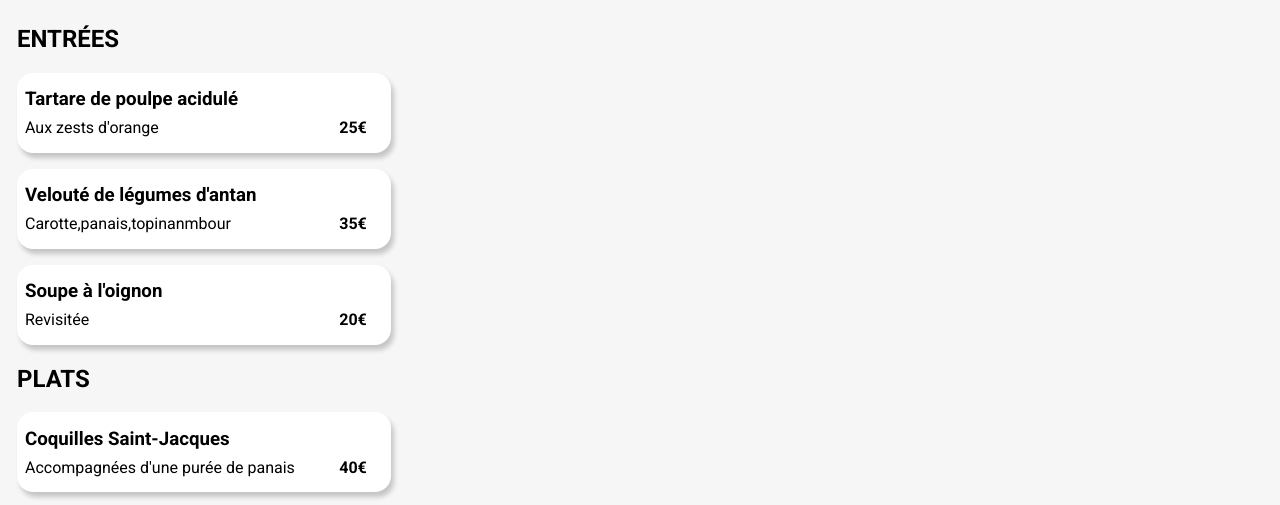
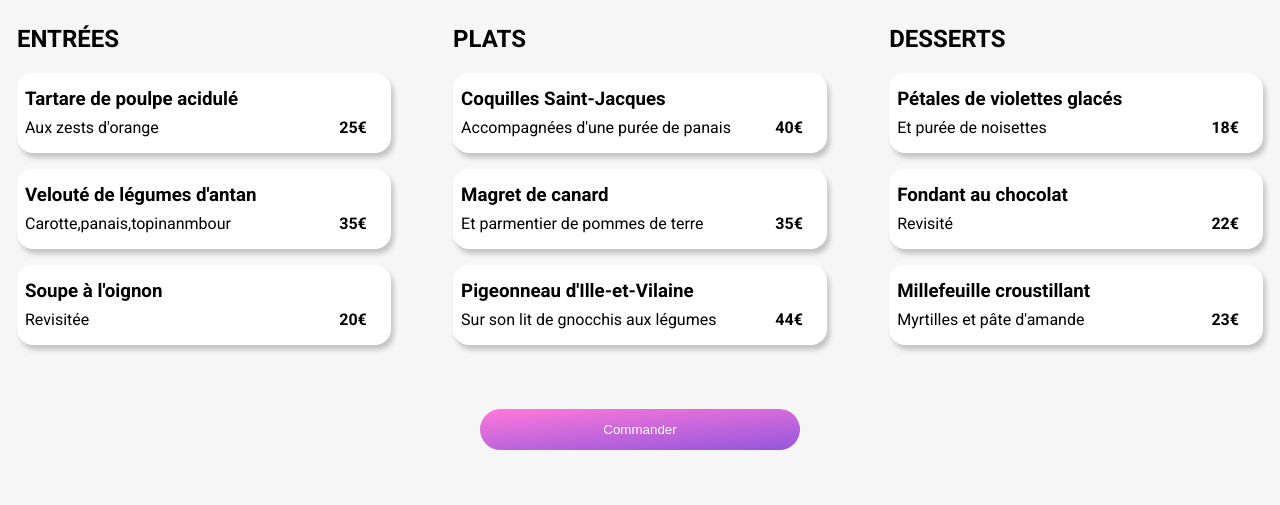
Before and after one commit to Xemn/SpysschaertSteven_3_02112021, a website: page a_la_francaise.html in a window 1280 px wide. Shown: the part 361-866 px from the top of the page. Drawn offline with nearby package versions, Linux system fonts and the light colour scheme; files that its build step writes are made by us from their sources; a web font is replaced by a local one.

Commit message:
Adding mixin rules for desktop width for fixed the display of the div in my section and for my div .menu__restaurantName

```diff
--- a/sass/layouts/_section.scss
+++ b/sass/layouts/_section.scss
@@ -11,11 +11,20 @@
   > div {
     margin-left: 1em;
     margin-right: 1em;
+
+    @include media-minwidth("desktop") {
+      display: flex;
+      justify-content: space-between;
+    }
   }
 
   > .menu__restaurantName {
     display: flex;
     align-items: center;
     justify-content: space-between;
+
+    @include media-minwidth("desktop") {
+      justify-content: center;
+    }
   }
 }
```
